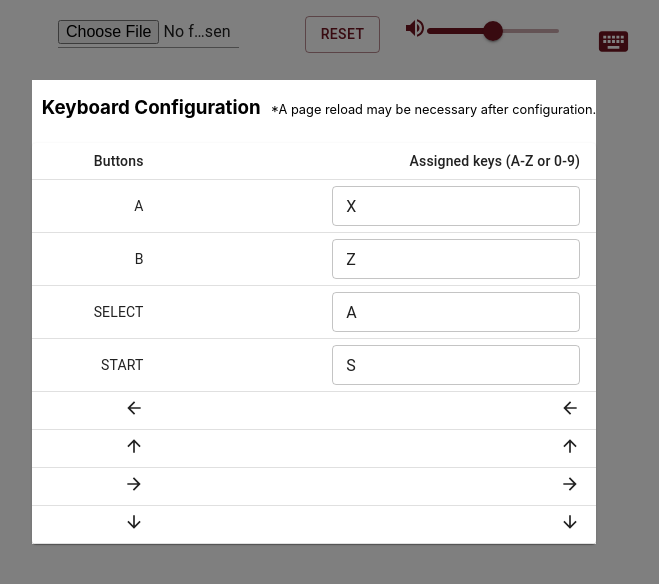
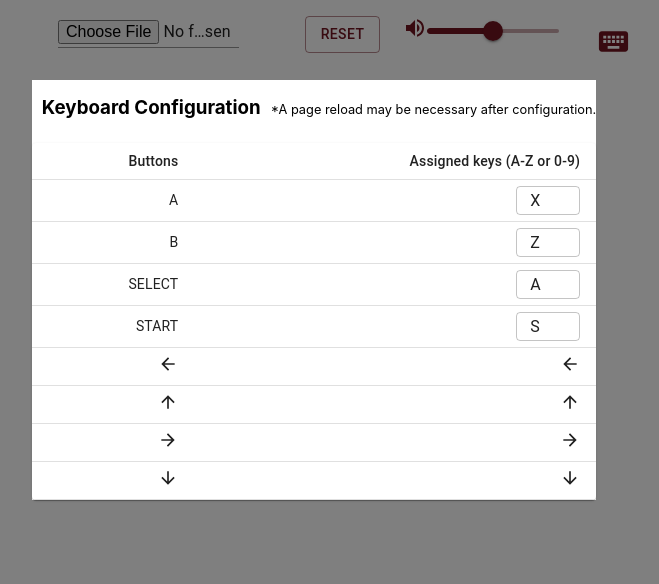
Before and after one commit to OKB-99/react-nes, a React (Create React App) app: page / in a window 1280 px wide. Both pictures are taken after a click on the button 939 px from the left and 41 px from the top of the page. Shown: the top 584 px of the page, without its empty margins (326-985 px from the left). Built offline with nearby package versions, Linux system fonts and the light colour scheme.

Commit message:
fix(Modal): Refactor

```diff
--- a/src/App.css
+++ b/src/App.css
@@ -36,3 +36,22 @@
     transform: rotate(360deg);
   }
 }
+
+/* GamepadModal */
+.circle {
+  margin: 0.5vw;
+  width: 2vw;
+  aspect-ratio: 1 / 1;
+  border-radius: 50%;
+  background-color: #711521;
+  border: 3px solid black;/* Optional border */
+  color: white;
+  display: flex;
+  align-items: center;
+  justify-content: center;
+  font-weight: bold;
+}
+
+.circle-pressed {
+  background-color: red;
+}
--- /dev/null
+++ b/src/components/CommandTextField.tsx
@@ -0,0 +1,36 @@
+import { TextField } from "@mui/material";
+import { GamepadMap, KeyboardMap, KeyboardKey, CtrlKey } from "../nes/utils/commons";
+
+interface CommandTextFieldProps {
+  ctrlKey: CtrlKey;
+  controller: 'keyboard' | 'gamepad';
+  defaultValue: string | number;
+  controllerMap: KeyboardMap | GamepadMap;
+}
+
+const CommandTextField: React.FC<CommandTextFieldProps> = (props) => {
+  const { ctrlKey, controller, controllerMap, defaultValue } = props;
+
+  const updateConfig = (buttonId: CtrlKey) => (env: React.FocusEvent<HTMLInputElement>) => {
+    if (controller === 'gamepad') {
+      controllerMap[buttonId] = parseInt(env.target.value);
+      localStorage.setItem('gamepad-map', JSON.stringify(controllerMap));
+    } else {
+      controllerMap[buttonId] = (env.target.value as string) as KeyboardKey;
+      localStorage.setItem('keyboard-map', JSON.stringify(controllerMap));
+    }
+  }
+
+  const onInput = (env: React.FocusEvent<HTMLInputElement>) => {
+    env.target.value = (env.target.value as string).toUpperCase();
+  }
+
+  return (
+    <TextField size="small" type={controller === 'keyboard' ? 'text' : 'number'} defaultValue={defaultValue}
+      onChange={updateConfig(ctrlKey)} onInput={onInput} style={{ maxWidth: '5vw' }}
+      slotProps={{ htmlInput: { maxLength: 1, minLength: 1, style: { paddingTop: '3px', paddingBottom: '3px' } } }}
+    />
+  );
+}
+
+export default CommandTextField;
--- a/src/components/GamepadModal/index.tsx
+++ b/src/components/GamepadModal.tsx
@@ -1,8 +1,9 @@
 import { TableContainer, Paper, Table, TableHead, TableRow, TableCell, TableBody, TextField, Input, Box, Grid } from '@mui/material';
-import { GamepadMap } from '../../nes/utils/commons';
+import { GamepadMap } from '../nes/utils/commons';
 import React, { useEffect, useRef, useState } from 'react';
-import './index.css';
+import '../App.css';
 import { ArrowBack, ArrowUpward, ArrowForward, ArrowDownward } from '@mui/icons-material';
+import CommandTextField from './CommandTextField';
 
 
 /**
@@ -66,40 +67,32 @@ const GamepadModal = () => {
                   <TableRow>
                     <TableCell align="right" size="small">A</TableCell>
                     <TableCell align="right" size="small">
-                      <TextField
-                          required size="small" type="number"
-                          defaultValue={gamepadMap.A}
-                          onChange={updateGamepadMap('A' as keyof GamepadMap)}
+                      <CommandTextField
+                          ctrlKey={'A'} controller={'gamepad'} defaultValue={gamepadMap.A} controllerMap={gamepadMap}
                       />
                     </TableCell>
                   </TableRow>
                   <TableRow>
                     <TableCell align="right" size="small">B</TableCell>
                     <TableCell align="right" size="small">
-                      <TextField
-                          required size="small" type="number"
-                          defaultValue={gamepadMap.B}
-                          onChange={updateGamepadMap('B' as keyof GamepadMap)}
+                      <CommandTextField
+                          ctrlKey={'B'} controller={'gamepad'} defaultValue={gamepadMap.B} controllerMap={gamepadMap}
                       />
                     </TableCell>
                   </TableRow>
                   <TableRow>
                     <TableCell align="right" size="small">SELECT</TableCell>
                     <TableCell align="right" size="small">
-                      <TextField
-                          required size="small" type="number"
-                          defaultValue={gamepadMap.SELECT}
-                          onChange={updateGamepadMap('SELECT' as keyof GamepadMap)}
+                      <CommandTextField
+                          ctrlKey={'SELECT'} controller={'gamepad'} defaultValue={gamepadMap.SELECT} controllerMap={gamepadMap}
                       />
                     </TableCell>
                   </TableRow>
                   <TableRow>
                     <TableCell align="right" size="small">START</TableCell>
                     <TableCell align="right" size="small">
-                      <TextField
-                          required size="small" type="number"
-                          defaultValue={gamepadMap.START}
-                          onChange={updateGamepadMap('START' as keyof GamepadMap)}
+                      <CommandTextField
+                          ctrlKey={'START'} controller={'gamepad'} defaultValue={gamepadMap.START} controllerMap={gamepadMap}
                       />
                     </TableCell>
                   </TableRow>
--- a/src/components/GamepadModal/index.css
+++ /dev/null
@@ -1,17 +0,0 @@
-.circle {
-  margin: 0.5vw;
-  width: 2vw;
-  aspect-ratio: 1 / 1;
-  border-radius: 50%;
-  background-color: #711521;
-  border: 3px solid black;/* Optional border */
-  color: white;
-  display: flex;
-  align-items: center;
-  justify-content: center;
-  font-weight: bold;
-}
-
-.circle-pressed {
-  background-color: red;
-}
--- a/src/components/KeyboardModal/index.tsx
+++ b/src/components/KeyboardModal.tsx
@@ -1,7 +1,8 @@
 import { TableContainer, Paper, Table, TableHead, TableRow, TableCell, TableBody, TextField, Input, Grid, Box, Container } from '@mui/material';
-import { KeyboardKey, KeyboardMap } from '../../nes/utils/commons';
+import { KeyboardKey, KeyboardMap } from '../nes/utils/commons';
 import React from 'react';
 import { ArrowBack, ArrowUpward, ArrowForward, ArrowDownward } from '@mui/icons-material';
+import CommandTextField from './CommandTextField';
 
 
 const KeyboardModal = () => {
@@ -40,48 +41,32 @@ const KeyboardModal = () => {
                   <TableRow>
                     <TableCell align="right" size="small">A</TableCell>
                     <TableCell align="right" size="small">
-                      <TextField
-                          required size="small"
-                          defaultValue={keyboardMap.A}
-                          onInput ={onInput('A' as keyof KeyboardMap)}
-                          onChange={updateKeyboardMap('A' as keyof KeyboardMap)}
-                          slotProps={{ htmlInput: { maxLength: 1, minLength: 1 } }}
+                      <CommandTextField
+                          ctrlKey={'A'} controller={'keyboard'} defaultValue={keyboardMap.A} controllerMap={keyboardMap}
                       />
                     </TableCell>
                   </TableRow>
                   <TableRow>
                     <TableCell align="right" size="small">B</TableCell>
                     <TableCell align="right" size="small">
-                      <TextField
-                          required size="small"
-                          defaultValue={keyboardMap.B}
-                          onInput ={onInput('B' as keyof KeyboardMap)}
-                          onChange={updateKeyboardMap('B' as keyof KeyboardMap)}
-                          slotProps={{ htmlInput: { maxLength: 1, minLength: 1 } }}
+                      <CommandTextField
+                          ctrlKey={'B'} controller={'keyboard'} defaultValue={keyboardMap.B} controllerMap={keyboardMap}
                       />
                     </TableCell>
                   </TableRow>
                   <TableRow>
                     <TableCell align="right" size="small">SELECT</TableCell>
                     <TableCell align="right" size="small">
-                      <TextField
-                          required size="small"
-                          defaultValue={keyboardMap.SELECT}
-                          onInput ={onInput('SELECT' as keyof KeyboardMap)}
-                          onChange={updateKeyboardMap('SELECT' as keyof KeyboardMap)}
-                          slotProps={{ htmlInput: { maxLength: 1, minLength: 1 } }}
+                      <CommandTextField
+                          ctrlKey={'SELECT'} controller={'keyboard'} defaultValue={keyboardMap.SELECT} controllerMap={keyboardMap}
                       />
                     </TableCell>
                   </TableRow>
                   <TableRow>
                     <TableCell align="right" size="small">START</TableCell>
                     <TableCell align="right" size="small">
-                      <TextField
-                          required size="small"
-                          defaultValue={keyboardMap.START}
-                          onInput ={onInput('START' as keyof KeyboardMap)}
-                          onChange={updateKeyboardMap('START' as keyof KeyboardMap)}
-                          slotProps={{ htmlInput: { maxLength: 1, minLength: 1 } }}
+                      <CommandTextField
+                          ctrlKey={'START'} controller={'keyboard'} defaultValue={keyboardMap.START} controllerMap={keyboardMap}
                       />
                     </TableCell>
                   </TableRow>
--- a/src/nes/utils/commons.ts
+++ b/src/nes/utils/commons.ts
@@ -41,6 +41,8 @@ export class Memory implements RAM, ROM {
 
 export type MapperType = 'NROM' | 'UXROM' | 'MMC1' | 'CNROM' | 'MMC3' | 'AOROM' |
     'COLORDREAMS' | 'COLORDREAMS46' | 'GNROM';
+
+export type CtrlKey = 'A' | 'B' | 'SELECT' | 'START';
 
 export type KeyboardKey = 'A' | 'B' | 'C' | 'D' | 'E' | 'F' | 'G' | 'H' | 'I' | 'J' | 'K' | 'L' | 'M' | 'N' | 'O' | 'P' |
     'Q' | 'R' | 'S' | 'T' | 'U' | 'V' | 'W' | 'X' | 'Y' | 'Z' | '0' | '1' | '2' | '3' | '4' | '5' | '6' | '7' | '8' | '9';
```
